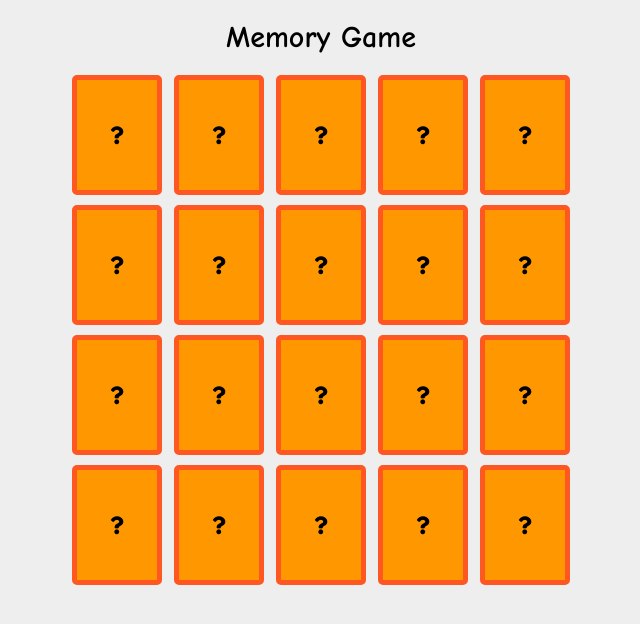
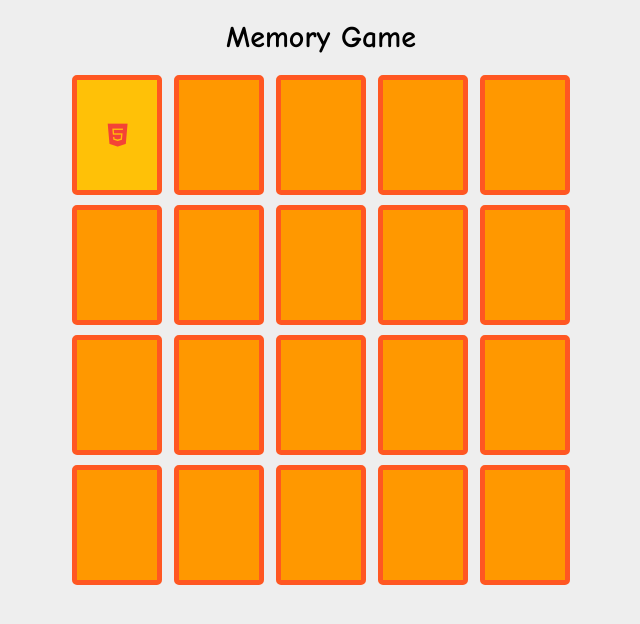
Before and after one commit to JAlmeida1991/Memory-Game, a plain HTML site: page index.html in a window 1280 px wide. Both pictures are taken after a click on the element 436 px from the left and 135 px from the top of the page. Shown: the whole page, without its empty margins (319-959 px from the left). Drawn offline with Linux system fonts and the light colour scheme.

Commit message:
refactored js logic

```diff
--- a/app.js
+++ b/app.js
@@ -8,9 +8,9 @@
 
   let firstPick;
   let secondPick;
+  let totalCombos;
 
   // Event handlers
-
   cards.forEach(card => {
     card.addEventListener("click", e => {
       // Need to check if user actually picked the front of the card
@@ -27,8 +27,6 @@
           selectCard(cardBack);
           // Only compare the two cards unless they have a value
           if (firstPick && secondPick) compareCards(firstPick, secondPick);
-
-          displayBtn();
         }
       }
     });
@@ -66,6 +64,9 @@
       if (!result) {
         firstCard.parentElement.classList.remove("rotate-js");
         secondCard.parentElement.classList.remove("rotate-js");
+      } else {
+        totalCombos++;
+        if (totalCombos === 10) displayBtn();
       }
       firstPick = null;
       secondPick = null;
@@ -89,6 +90,9 @@
     // Initalize both firstPick and secondPick as null
     firstPick = null;
     secondPick = null;
+
+    // Initalize total combos to 0
+    totalCombos = 0;
     // Assign cards to deck
     const deck = [...cards];
     // Remove each card from game board
@@ -102,11 +106,6 @@
   }
 
   function displayBtn() {
-    const result = Array.from(cards).every(card =>
-      card.classList.contains("rotate-js")
-    );
-    if (result) {
-      resetBtn.style.display = "block";
-    }
+    resetBtn.style.display = "block";
   }
 })();
--- a/index.html
+++ b/index.html
@@ -17,104 +17,104 @@
     <div class="container">
 
         <div class="card">
-            <div class="card-front"><i class="fas fa-question"></i></div>
+            <div class="card-front"></div>
             <div class="card-back"><i class="fab fa-html5"></i></div>
         </div>
 
         <div class="card">
-            <div class="card-front"><i class="fas fa-question"></i></div>
+            <div class="card-front"></div>
             <div class="card-back"><i class="fab fa-html5"></i></div>
         </div>
 
         <div class="card">
-            <div class="card-front"><i class="fas fa-question"></i></div>
+            <div class="card-front"></div>
             <div class="card-back"><i class="fab fa-css3"></i></div>
         </div>
 
         <div class="card">
-            <div class="card-front"><i class="fas fa-question"></i></div>
+            <div class="card-front"></div>
             <div class="card-back"><i class="fab fa-css3"></i></div>
         </div>
 
 
         <div class="card">
-            <div class="card-front"><i class="fas fa-question"></i></div>
+            <div class="card-front"></div>
             <div class="card-back"><i class="fab fa-sass"></i></div>
         </div>
 
         <div class="card">
-            <div class="card-front"><i class="fas fa-question"></i></div>
+            <div class="card-front"></div>
             <div class="card-back"><i class="fab fa-sass"></i></div>
         </div>
 
         <div class="card">
-            <div class="card-front"><i class="fas fa-question"></i></div>
+            <div class="card-front"></div>
             <div class="card-back"><i class="fab fa-less"></i></div>
         </div>
 
         <div class="card">
-            <div class="card-front"><i class="fas fa-question"></i></div>
+            <div class="card-front"></div>
             <div class="card-back"><i class="fab fa-less"></i></div>
         </div>
 
         <div class="card">
-            <div class="card-front"><i class="fas fa-question"></i></div>
+            <div class="card-front"></div>
             <div class="card-back"><i class="fab fa-js"></i></div>
         </div>
         <div class="card">
-            <div class="card-front"><i class="fas fa-question"></i></div>
+            <div class="card-front"></div>
             <div class="card-back"><i class="fab fa-js"></i></div>
         </div>
 
         <div class="card">
-            <div class="card-front"><i class="fas fa-question"></i></div>
+            <div class="card-front"></div>
             <div class="card-back"><i class="fab fa-node-js"></i></div>
         </div>
 
         <div class="card">
-            <div class="card-front"><i class="fas fa-question"></i></div>
+            <div class="card-front"></div>
             <div class="card-back"><i class="fab fa-node-js"></i></div>
         </div>
 
         <div class="card">
-            <div class="card-front"><i class="fas fa-question"></i></div>
+            <div class="card-front"></div>
             <div class="card-back"><i class="fab fa-npm"></i></div>
         </div>
 
         <div class="card">
-            <div class="card-front"><i class="fas fa-question"></i></div>
+            <div class="card-front"></div>
             <div class="card-back"><i class="fab fa-npm"></i></div>
         </div>
     </div>
 
 
     <div class="card">
-        <div class="card-front"><i class="fas fa-question"></i></div>
+        <div class="card-front"></div>
         <div class="card-back"><i class="fab fa-react"></i></div>
     </div>
 
     <div class="card">
-        <div class="card-front"><i class="fas fa-question"></i></div>
+        <div class="card-front"></div>
         <div class="card-back"><i class="fab fa-react"></i></div>
     </div>
 
     <div class="card">
-        <div class="card-front"><i class="fas fa-question"></i></div>
+        <div class="card-front"></div>
         <div class="card-back"><i class="fab fa-angular"></i></div>
     </div>
 
     <div class="card">
-        <div class="card-front"><i class="fas fa-question"></i></div>
+        <div class="card-front"></div>
         <div class="card-back"><i class="fab fa-angular"></i></div>
     </div>
 
     <div class="card">
-        <div class="card-front"><i class="fas fa-question"></i></div>
+        <div class="card-front"></div>
         <div class="card-back"><i class="fab fa-vuejs"></i></div>
     </div>
 
     <div class="card">
-        <div class="card-front"><i class="fas fa-question"></i></div>
+        <div class="card-front"></div>
         <div class="card-back"><i class="fab fa-vuejs"></i></div>
     </div>
 
--- a/sass/_base.scss
+++ b/sass/_base.scss
@@ -3,6 +3,7 @@ $cardBack: #ffc107;
 $cardBorder: #ff5722;
 $btnColor: #bdc3c7;
 $btnShadow: grey;
+$iconColor: #f44336;
 
 *::before,
 *::after,
--- a/sass/style.scss
+++ b/sass/style.scss
@@ -32,7 +32,7 @@
   }
 
   @media screen and (max-width: 30em) {
-    width: 36rem;
+    width: 35rem;
   }
 }
 
@@ -81,8 +81,8 @@
     width: 8rem;
   }
   @media screen and (max-width: 30em) {
-    height: 10rem;
-    width: 6.5rem;
+    height: 9rem;
+    width: 6rem;
   }
 }
 
@@ -105,6 +105,10 @@
   }
 }
 
+.fab {
+  color: $iconColor;
+}
+
 .rotate-js {
   transform: rotateY(180deg);
 }
```
Also changed, not shown: style.css, 1 other file.
